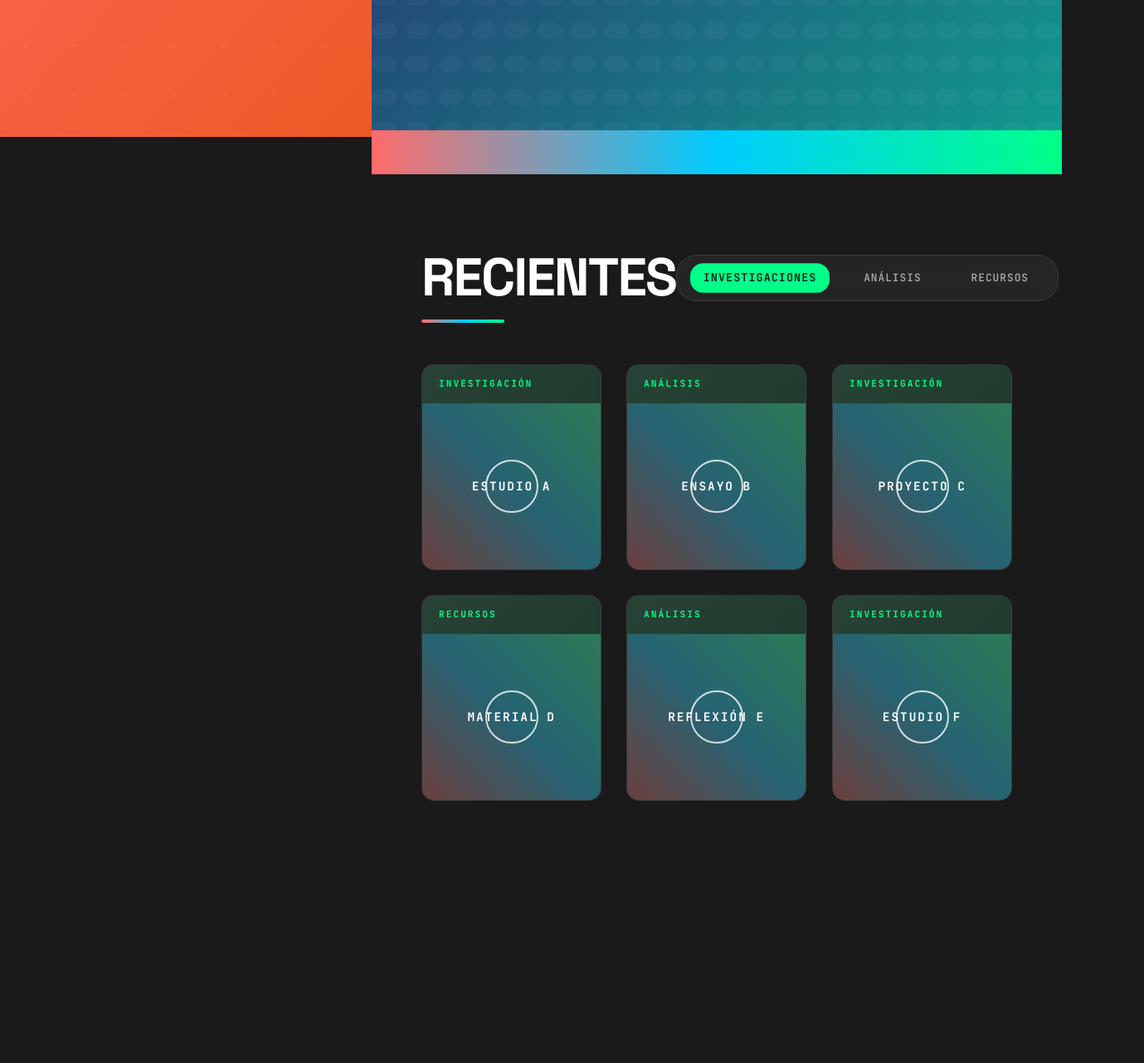
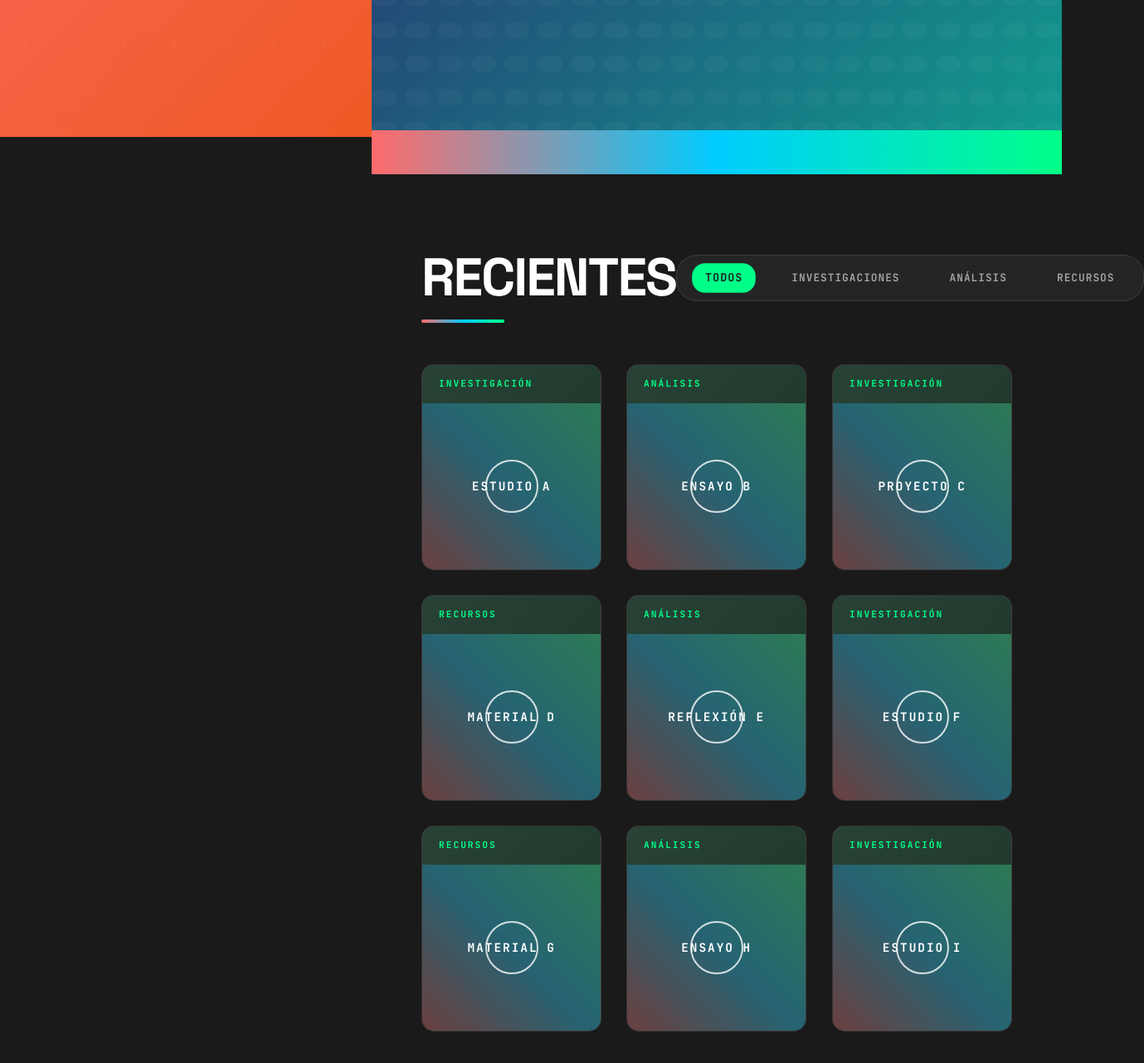
Before and after one commit to Sushistereo/observatorio-subjetividad-mediatica, a plain HTML site: page index.html in a window 1280 px wide. Shown: the part 635-1916 px from the top of the page at 83% size, 1379 px wide, since content can reach past the window. Before the commit the page ends 1680 px from the top, so only its background shows below. Drawn offline with Linux system fonts and the light colour scheme.

Commit message:
Update index.html

```diff
--- a/index.html
+++ b/index.html
@@ -32,7 +32,7 @@
             <div class="sidebar-content">
                 <div class="about-section">
                     <h3 class="about-title">SOBRE EL TALLER</h3>
-                    <p class="about-text">¿Qué relación hay entre la subjetividad conectiva y la violencia? ¿Qué acontece a nuestro vínculo con la naturaleza, o con el tiempo, en el régimen conectivo de existencia? ¿Y al cuerpo, al ánimo, la economía, la literatura o las formas políticas? ¿Hay modos que zafan de la determinación lisa de las pantallitas? Que configuran vida en medio de un mundo presuntamente perdido. Coordina Agustín J. Valle.</p>
+                    <p class="about-text">¿Qué relación hay entre la subjetividad conectiva y la violencia? ¿Qué acontece a nuestro vínculo con la naturaleza en el régimen conectivo de existencia? ¿Y al cuerpo, al ánimo, la economía, la literatura o las formas políticas? ¿Hay modos que zafan de la determinación de las pantallitas? <br><br>Coordina Agustín J. Valle.</p>
                 </div>
             </div>
         </div>
@@ -74,11 +74,7 @@
                 <a href="https://lobosuelto.com/espectaduria-del-genocidio-viral-agustin-valle/" target="_blank">
                     <div class="project-visual">
                         <div class="visual-placeholder">
-                            ESPECTADURÍA
-                            <div class="punk-illustration"></div>
-                            <div class="radar-circle radar-1"></div>
-                            <div class="radar-circle radar-2"></div>
-                            <div class="radar-circle radar-3"></div>
+                            IMAGEN JPG<br>PLACEHOLDER
                         </div>
                     </div>
                 </a>
@@ -96,52 +92,74 @@
                 <div class="latest-header">
                     <h2 class="latest-title">RECIENTES</h2>
                     <div class="latest-filters">
-                        <span class="filter-item active">INVESTIGACIONES</span>
-                        <span class="filter-item">ANÁLISIS</span>
-                        <span class="filter-item">RECURSOS</span>
+                        <span class="filter-item active" data-filter="all">TODOS</span>
+                        <span class="filter-item" data-filter="investigaciones">INVESTIGACIONES</span>
+                        <span class="filter-item" data-filter="analisis">ANÁLISIS</span>
+                        <span class="filter-item" data-filter="recursos">RECURSOS</span>
                     </div>
                 </div>
 
                 <div class="latest-grid">
-                    <div class="latest-card">
+                    <div class="latest-card" data-category="investigaciones">
                         <div class="card-category">INVESTIGACIÓN</div>
                         <div class="card-image">
                             <div class="card-image-placeholder">ESTUDIO A</div>
                         </div>
                     </div>
 
-                    <div class="latest-card">
+                    <div class="latest-card" data-category="analisis">
                         <div class="card-category">ANÁLISIS</div>
                         <div class="card-image">
                             <div class="card-image-placeholder">ENSAYO B</div>
                         </div>
                     </div>
 
-                    <div class="latest-card">
+                    <div class="latest-card" data-category="investigaciones">
                         <div class="card-category">INVESTIGACIÓN</div>
                         <div class="card-image">
                             <div class="card-image-placeholder">PROYECTO C</div>
                         </div>
                     </div>
 
-                    <div class="latest-card">
+                    <div class="latest-card" data-category="recursos">
                         <div class="card-category">RECURSOS</div>
                         <div class="card-image">
                             <div class="card-image-placeholder">MATERIAL D</div>
                         </div>
                     </div>
 
-                    <div class="latest-card">
+                    <div class="latest-card" data-category="analisis">
                         <div class="card-category">ANÁLISIS</div>
                         <div class="card-image">
                             <div class="card-image-placeholder">REFLEXIÓN E</div>
                         </div>
                     </div>
 
-                    <div class="latest-card">
+                    <div class="latest-card" data-category="investigaciones">
                         <div class="card-category">INVESTIGACIÓN</div>
                         <div class="card-image">
                             <div class="card-image-placeholder">ESTUDIO F</div>
+                        </div>
+                    </div>
+
+                    <div class="latest-card" data-category="recursos">
+                        <div class="card-category">RECURSOS</div>
+                        <div class="card-image">
+                            <div class="card-image-placeholder">MATERIAL G</div>
+                        </div>
+                    </div>
+
+                    <div class="latest-card" data-category="analisis">
+                        <div class="card-category">ANÁLISIS</div>
+                        <div class="card-image">
+                            <div class="card-image-placeholder">ENSAYO H</div>
+                        </div>
+                    </div>
+
+                    <div class="latest-card" data-category="investigaciones">
+                        <div class="card-category">INVESTIGACIÓN</div>
+                        <div class="card-image">
+                            <div class="card-image-placeholder">ESTUDIO I</div>
                         </div>
                     </div>
                 </div>
```
